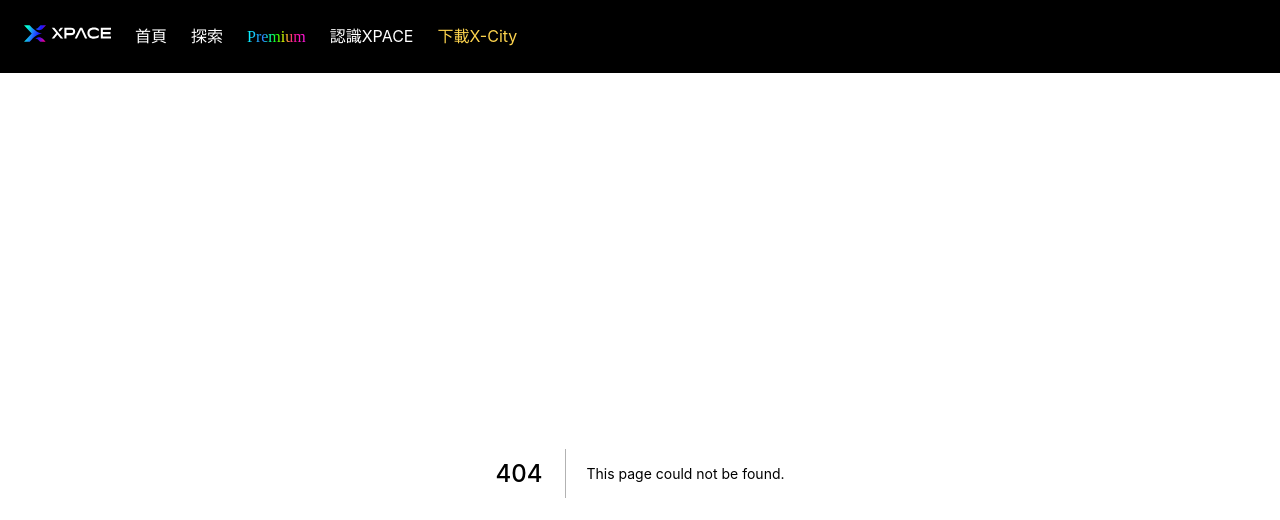
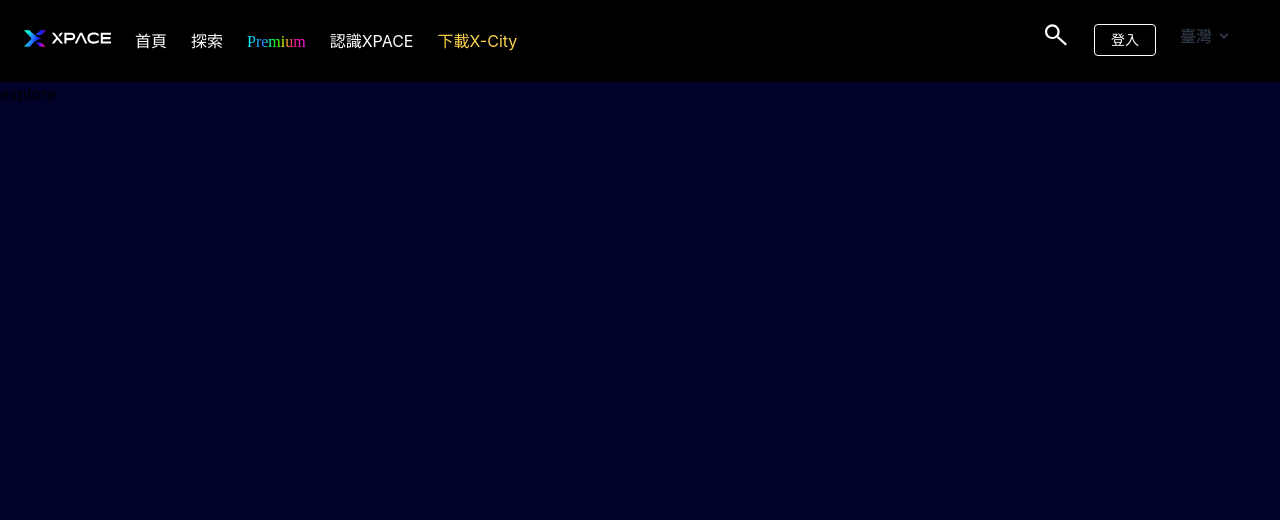
Before and after one commit to MAZ3R-Labs/xpace, a Next.js app: page /explore in a window 1280 px wide. Before the commit this address had no page. Shown: the top 520 px of the page. Built offline with nearby package versions, Linux system fonts and the light colour scheme.

Commit message:
nav update

```diff
--- a/pages/_app.js
+++ b/pages/_app.js
@@ -1,12 +1,13 @@
-import Navbar from '../Componenets/Navbar'
-import '../styles/globals.css'
+import Navbar from "../Componenets/Navbar";
+import "../styles/globals.css";
 import Link from "next/link";
 import Image from "next/image";
 
 function MyApp({ Component, pageProps }) {
-  return <>
+  return (
+    <>
       <div>
-  <nav className="flex items-center justify-between flex-wrap bg-black p-6">
+        <nav className="flex items-center flex-wrap bg-black p-6 justify-between">
           <ul className="flex">
             <Link href="/">
               <li className="mr-6">
@@ -27,7 +28,9 @@ function MyApp({ Component, pageProps }) {
             </Link>
             <Link href="/premium">
               <li className="mr-6">
-            <a className="text-white hover:text-cyan-300 premium">Premium</a>
+                <a className="text-white hover:text-cyan-300 premium">
+                  Premium
+                </a>
               </li>
             </Link>
             <Link href="/about">
@@ -41,16 +44,34 @@ function MyApp({ Component, pageProps }) {
               </li>
             </Link>
           </ul>
+          <ul className="flex">
+            <Link href="/search">
+              <li className="mr-6 float-right">
+                <a>
+                  <Image src="/search.svg" width={28} height={28} />
+                </a>
+              </li>
+            </Link>
+            <Link href="/login">
+              <li className="mr-6 ">
+                <a className="inline-block text-sm px-4 py-2 leading-none border rounded text-white border-white hover:border-transparent hover:text-teal-500 hover:bg-white mt-4 lg:mt-0">
+                  登入
+                </a>
+              </li>
+            </Link>
+            <li className="mr-6 float-right text-white">
+            <button id="dropdownNavbarLink" data-dropdown-toggle="dropdownNavbar" class="flex items-center justify-between w-full py-2 pl-3 pr-4 font-medium text-gray-700 border-b border-gray-100 hover:bg-gray-50 md:hover:bg-transparent md:border-0 md:hover:text-blue-700 md:p-0 md:w-auto dark:text-gray-400 dark:hover:text-white dark:focus:text-white dark:border-gray-700 dark:hover:bg-gray-700 md:dark:hover:bg-transparent">臺灣 <svg class="w-4 h-4 ml-1" fill="currentColor" viewBox="0 0 20 20" xmlns="http://www.w3.org/2000/svg"><path fill-rule="evenodd" d="M5.293 7.293a1 1 0 011.414 0L10 10.586l3.293-3.293a1 1 0 111.414 1.414l-4 4a1 1 0 01-1.414 0l-4-4a1 1 0 010-1.414z" clip-rule="evenodd"></path></svg></button>
+            <div id="dropdownNavbar" class="z-10 hidden bg-white divide-y divide-gray-100 rounded shadow w-44 dark:bg-gray-700 dark:divide-gray-600">
+
+            </div>
+              </li>
+          </ul>
         </nav>
-  <Navbar/>
-
-
-
-
-
+        <Navbar />
       </div>
       <Component {...pageProps} />
     </>
+  );
 }
 
-export default MyApp
+export default MyApp;
--- /dev/null
+++ b/pages/explore.js
@@ -0,0 +1,9 @@
+import React from 'react'
+
+const explore = () => {
+  return (
+    <div>explore</div>
+  )
+}
+
+export default explore
--- /dev/null
+++ b/pages/premium.js
@@ -0,0 +1,9 @@
+import React from 'react'
+
+const premium = () => {
+  return (
+    <div>premium</div>
+  )
+}
+
+export default premium
--- a/styles/globals.css
+++ b/styles/globals.css
@@ -7,6 +7,7 @@ body {
   margin: 0;
   font-family: -apple-system, BlinkMacSystemFont, Segoe UI, Roboto, Oxygen,
     Ubuntu, Cantarell, Fira Sans, Droid Sans, Helvetica Neue, sans-serif;
+  background-color: #000229;
 }
 
 a {
```
Also changed, not shown: public/search.svg (added). Lines whose indentation alone changed are shown as unchanged.
